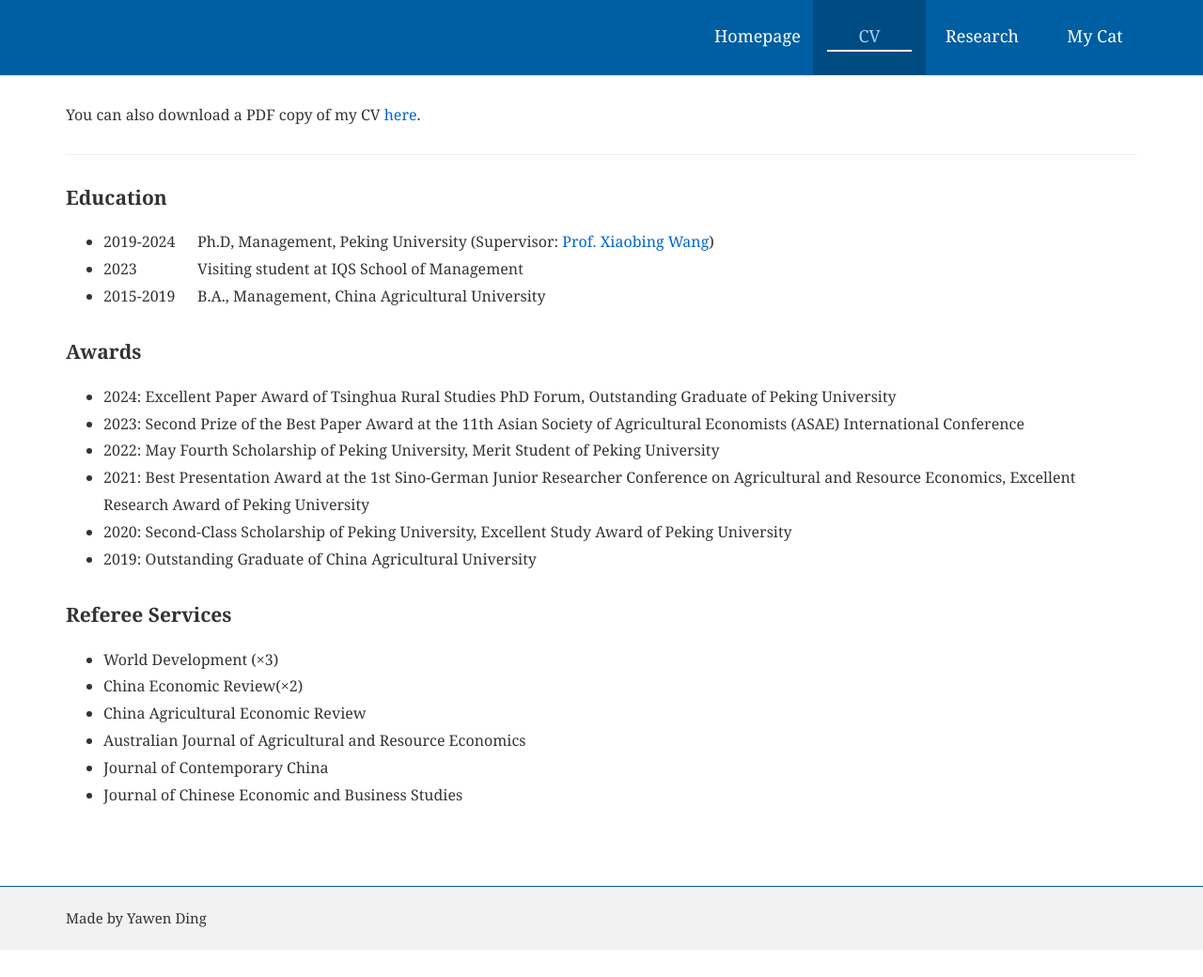
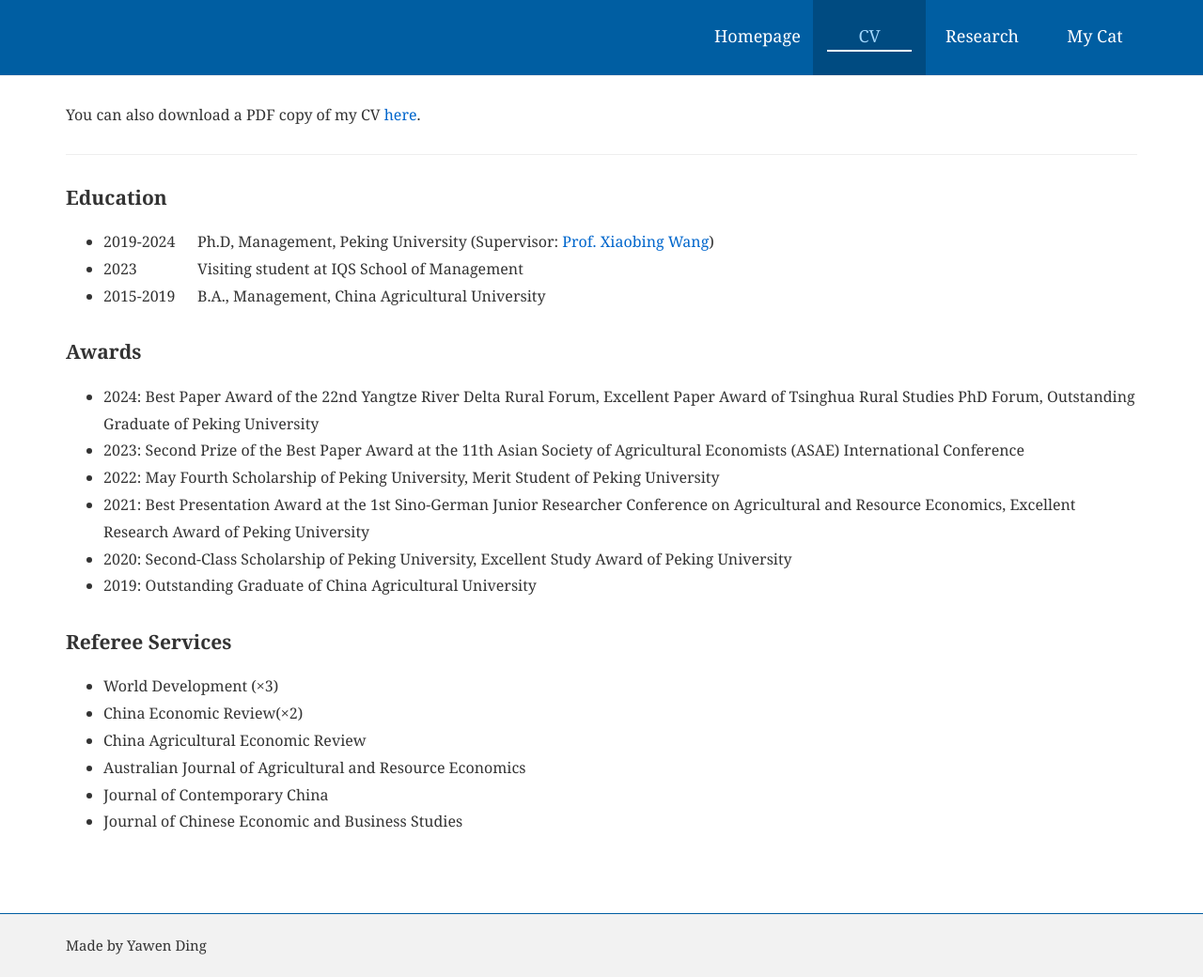
Before and after one commit to YawenDing/yawending.github.io, a Jekyll site: the page built from pages/_CV/index.md, in a window 1280 px wide. Shown: the whole page at 94% size. Built offline with Jekyll 4.4.1, drawn with Linux system fonts in a browser that asks for light colours; before the commit the page ends 1011 px from its top, so only the background shows below that.

Commit message:
Update index.md

```diff
--- a/pages/_CV/index.md
+++ b/pages/_CV/index.md
@@ -32,7 +32,7 @@ You can also download a PDF copy of my CV [here]({{ "/assets/pdf/Yawen_CV_Tongji
 
 ## Awards
 
-- 2024: Excellent Paper Award of Tsinghua Rural Studies PhD Forum, Outstanding Graduate of Peking University
+- 2024: Best Paper Award of the 22nd Yangtze River Delta Rural Forum, Excellent Paper Award of Tsinghua Rural Studies PhD Forum, Outstanding Graduate of Peking University
 - 2023: Second Prize of the Best Paper Award at the 11th Asian Society of Agricultural Economists (ASAE) International Conference
 - 2022: May Fourth Scholarship of Peking University, Merit Student of Peking University
 - 2021: Best Presentation Award at the 1st Sino-German Junior Researcher Conference on Agricultural and Resource Economics, Excellent Research Award of Peking University
```
